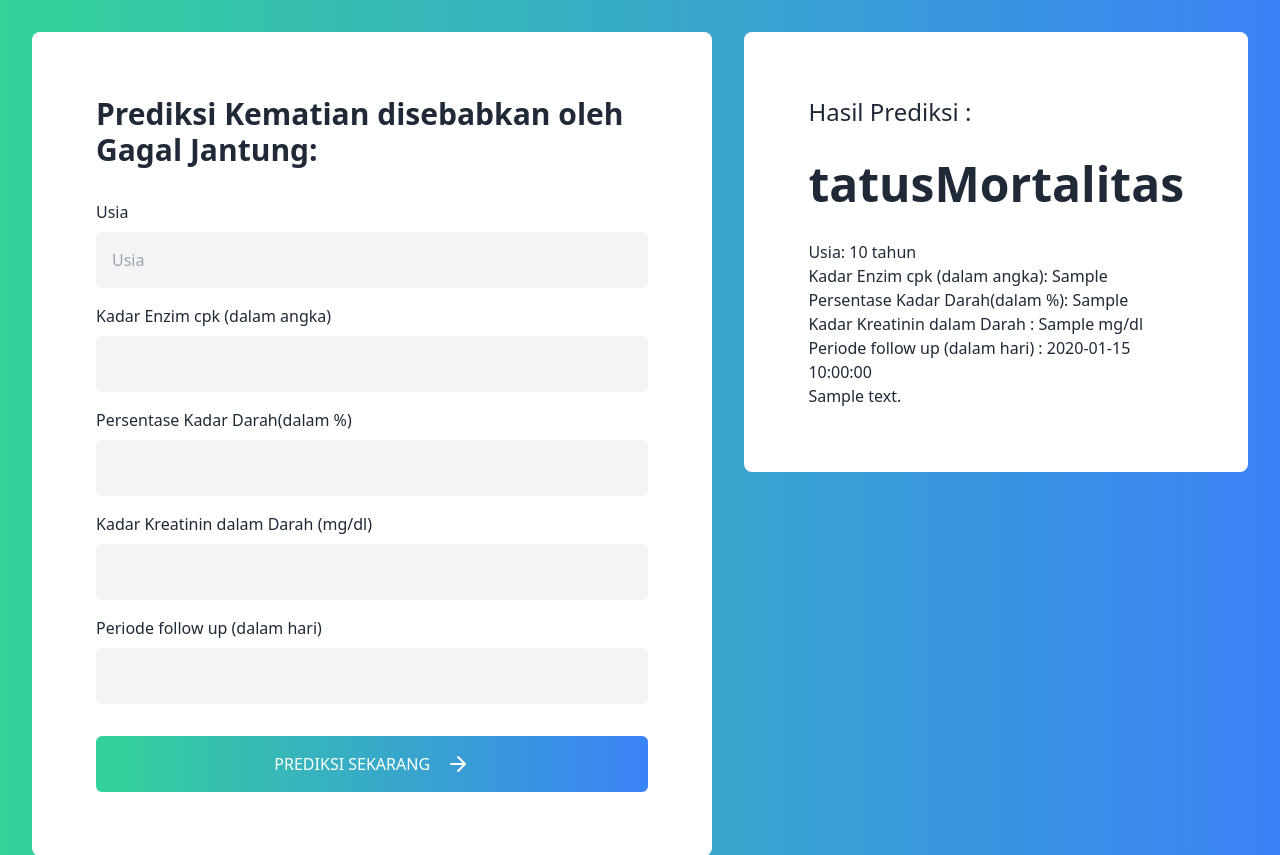
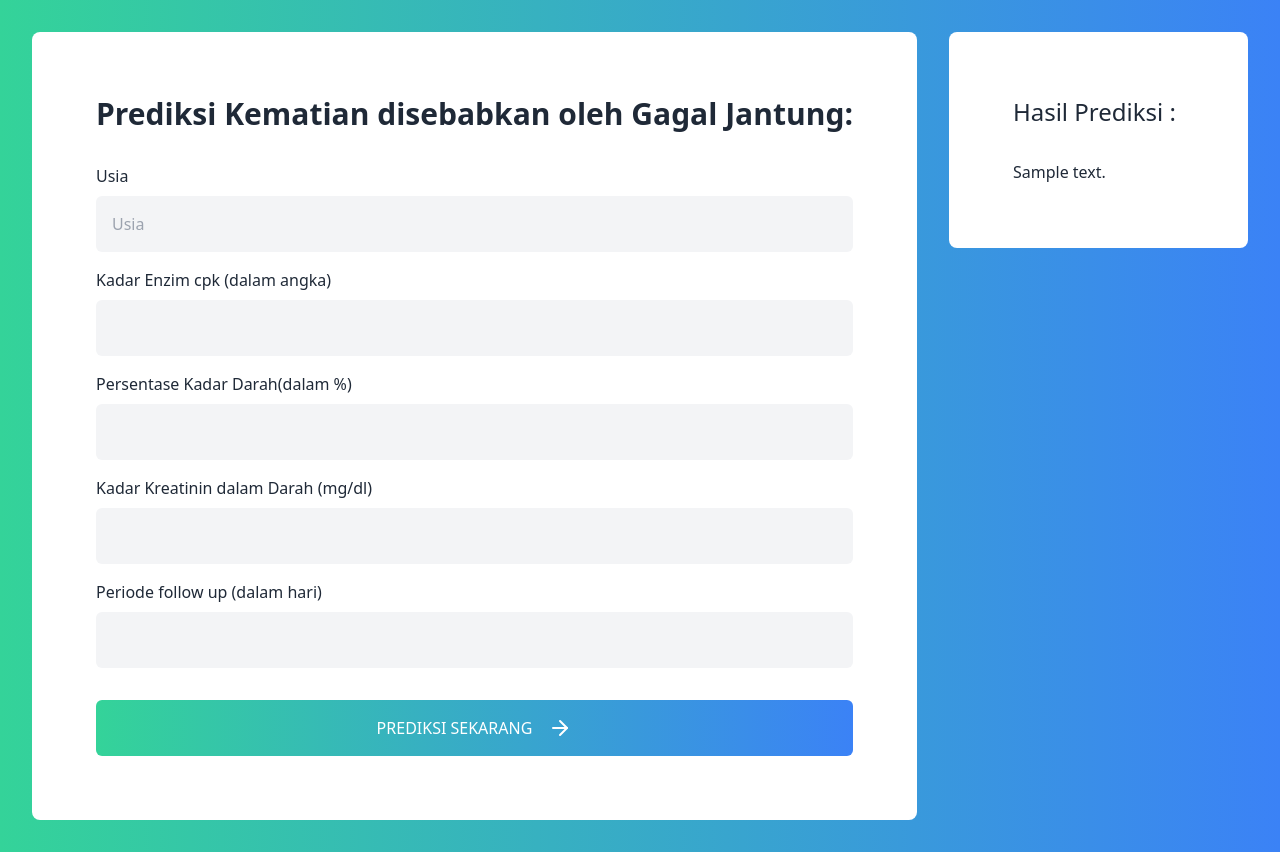
Before and after one commit to Cravenius/Microcredential, a Flask app: template templates/index.html in a window 1280 px wide. Shown: the top 855 px of the page. Run offline with Flask 2, Linux system fonts and the light colour scheme; the template is opened without the code that fills it: most values are stand-ins (such as "Sample title", 1, 10 or a date in 2020); parts of the project's set-up code (start-up, migrations or seed data) failed here and were passed over.

Commit message:
Add files via upload

```diff
--- a/app.py
+++ b/app.py
@@ -18,23 +18,14 @@ def predict():
     int_features = [float(x) for x in request.form.values()]
     final_features = [np.array(int_features)]
     prediction = model.predict(final_features)
-
-    data = {}
-    data['age'] = request.form['age'].value
-    data['creatinine_phosphokinase'] = request.form['creatinine_phosphokinase'].value
-    data['ejection_fraction'] = request.form['ejection_fraction'].value
-    data['serum_creatinine'] = request.form['serum_creatinine'].value
-    data['time'] = request.form['time'].value
+    result = ""
 
     if prediction == 1:
-      data['status'] = "Meninggal"
-      data['prediction_text'] = 'Berdasarkan record tersebut, orang yang bersangkutan sudah meninggal'
+      result = 'Berdasarkan record tersebut, orang yang bersangkutan sudah meninggal'
     else:
-      data['status'] = "Hidup"
-      data['prediction_text'] = 'Berdasarkan record tersebut, orang yang bersangkutan tidak meninggal'
+      result = 'Berdasarkan record tersebut, orang yang bersangkutan tidak meninggal'
 
-    #return render_template('index.html', prediction_text='{}'.format(result))
-    return render_template('index.html', **data)
+    return render_template('index.html', prediction_text='{}'.format(result))
 
 
 if __name__ == "__main__":
--- a/templates/index.html
+++ b/templates/index.html
@@ -131,15 +131,6 @@
                 <h1 class="text-2xl mb-8">
                     Hasil Prediksi :
                 </h1>
-                <h3 class="text-5xl font-bold"> tatusMortalitas</h3>
-                <div class="mt-8">
-                    <p>Usia: {{ age }} tahun</p>
-                    <p>Kadar Enzim cpk (dalam angka): {{ creatinine_phosphokinase }}</p>
-                    <p>Persentase Kadar Darah(dalam %): {{ ejection_fraction }}</p>
-                    <p>Kadar Kreatinin dalam Darah : {{ serum_creatinine }} mg/dl</p>
-                    <p>Periode follow up (dalam hari) : {{ time }}</p>
-                </div>
-
                 <div class="mt-8-2">
                     <p>{{ prediction_text }}<p>
                 </div>
```
